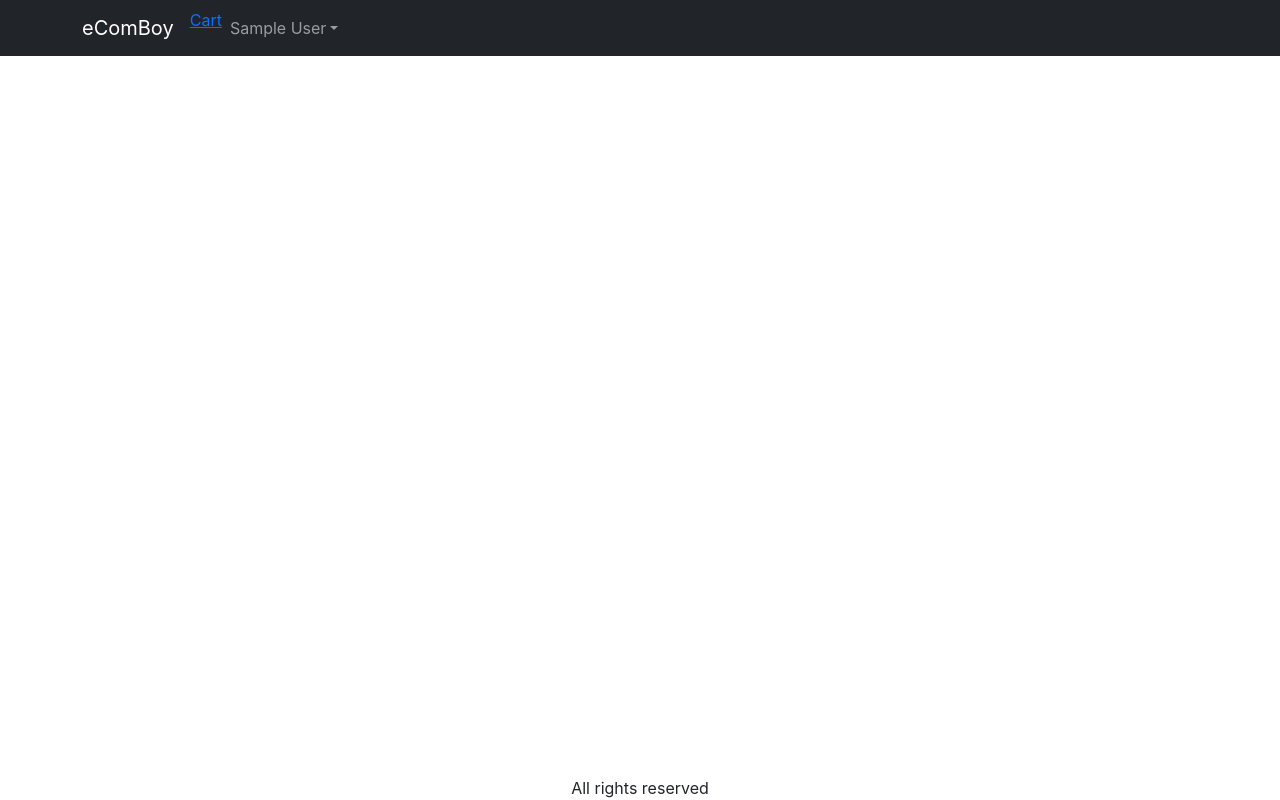
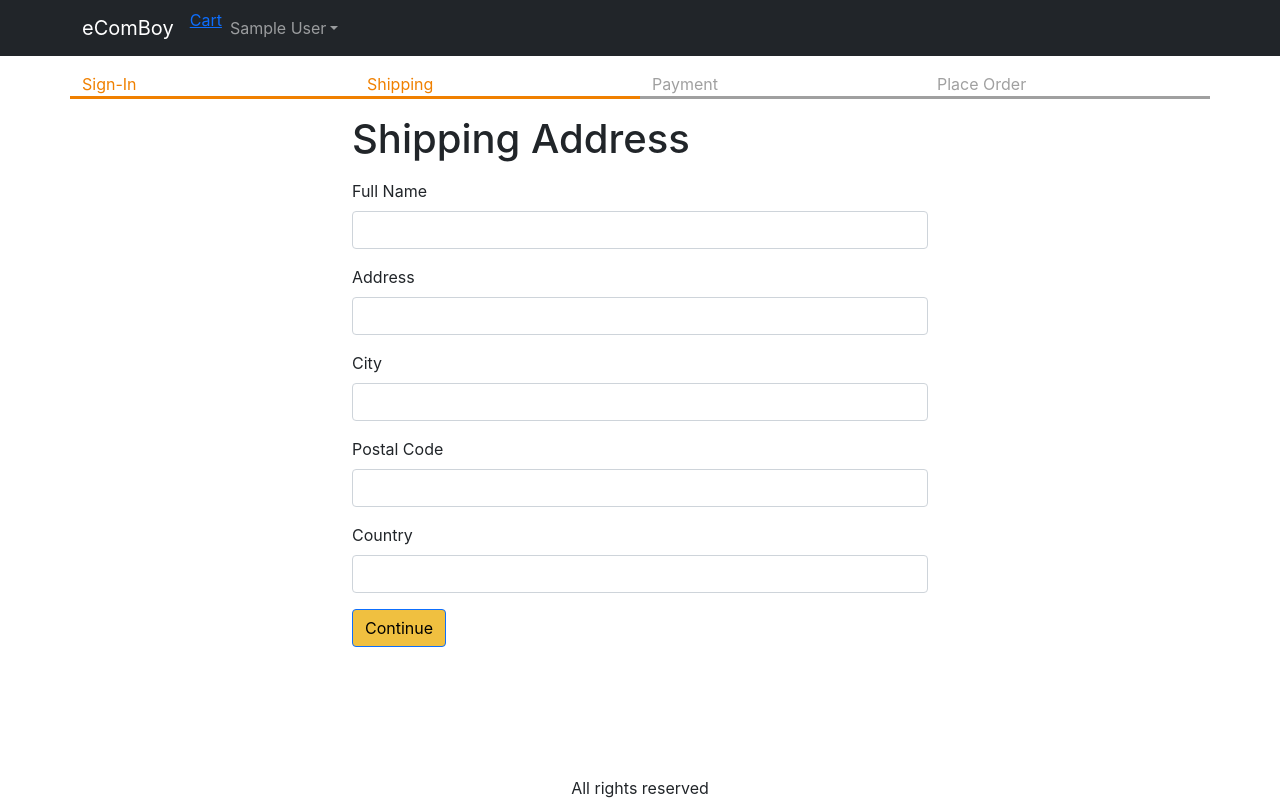
Before and after one commit to aditijain-11/eCom, a React (Create React App) app in the folder client/: page /shipping in a window 1280 px wide. Built offline with nearby package versions, Linux system fonts and the light colour scheme; sample sign-in values are in the browser's storage.

Commit message:
add shipping page

```diff
--- a/client/src/App.js
+++ b/client/src/App.js
@@ -13,6 +13,7 @@
 import { Store } from './Store';
 import CartScreen from './Screens/CartScreen';
 import SigninScreen from './Screens/SigninScreen';
+import ShippingAddressScreen from './Screens/ShippingAddressScreen';
 
 function App() {
   const { state, dispatch: ctxDispatch } = useContext(Store);
@@ -20,6 +21,7 @@
   const signoutHandler = () => {
     ctxDispatch({ type: 'USER_SIGNOUT' });
     localStorage.removeItem('userInfo');
+    localStorage.removeItem('shippingAddress');
   };
   return (
     <BrowserRouter>
@@ -72,6 +74,7 @@
               <Route path="/product/:slug" element={<ProductScreen />} />
               <Route path="/cart" element={<CartScreen />} />
               <Route path="/signin" element={<SigninScreen />} />
+              <Route path="/shipping" element={<ShippingAddressScreen />} />
               <Route path="/" element={<HomeScreen />} />
             </Routes>
           </Container>
--- /dev/null
+++ b/client/src/Screens/ShippingAddressScreen.js
@@ -0,0 +1,111 @@
+import React, { useContext, useEffect, useState } from 'react';
+import { Helmet } from 'react-helmet-async';
+import Form from 'react-bootstrap/Form';
+import Button from 'react-bootstrap/Button';
+import { useNavigate } from 'react-router-dom';
+import { Store } from '../Store';
+import CheckoutSteps from '../components/CheckoutSteps';
+
+export default function ShippingAddressScreen() {
+  const navigate = useNavigate();
+  const { state, dispatch: ctxDispatch } = useContext(Store);
+  const {
+    userInfo,
+    cart: { shippingAddress },
+  } = state;
+  const [fullName, setFullName] = useState(shippingAddress.fullName || '');
+  const [address, setAddress] = useState(shippingAddress.address || '');
+  const [city, setCity] = useState(shippingAddress.city || '');
+  const [postalCode, setPostalCode] = useState(
+    shippingAddress.postalCode || ''
+  );
+  useEffect(() => {
+    if (!userInfo) {
+      navigate('/signin?redirect=/shipping');
+    }
+  }, [userInfo, navigate]);
+  const [country, setCountry] = useState(shippingAddress.country || '');
+  const submitHandler = (e) => {
+    e.preventDefault();
+    ctxDispatch({
+      type: 'SAVE_SHIPPING_ADDRESS',
+      payload: {
+        fullName,
+        address,
+        city,
+        postalCode,
+        country,
+      },
+    });
+    localStorage.setItem(
+      'shippingAddress',
+      JSON.stringify({
+        fullName,
+        address,
+        city,
+        postalCode,
+        country,
+      })
+    );
+    navigate('/payment');
+  };
+  return (
+    <div>
+      <Helmet>
+        <title>Shipping Address</title>
+      </Helmet>
+
+      <CheckoutSteps step1 step2></CheckoutSteps>
+      <div className="container small-container">
+        <h1 className="my-3">Shipping Address</h1>
+        <Form onSubmit={submitHandler}>
+          <Form.Group className="mb-3" controlId="fullName">
+            <Form.Label>Full Name</Form.Label>
+            <Form.Control
+              value={fullName}
+              onChange={(e) => setFullName(e.target.value)}
+              required
+            />
+          </Form.Group>
+          <Form.Group className="mb-3" controlId="address">
+            <Form.Label>Address</Form.Label>
+            <Form.Control
+              value={address}
+              onChange={(e) => setAddress(e.target.value)}
+              required
+            />
+          </Form.Group>
+          <Form.Group className="mb-3" controlId="city">
+            <Form.Label>City</Form.Label>
+            <Form.Control
+              value={city}
+              onChange={(e) => setCity(e.target.value)}
+              required
+            />
+          </Form.Group>
+          <Form.Group className="mb-3" controlId="postalCode">
+            <Form.Label>Postal Code</Form.Label>
+            <Form.Control
+              value={postalCode}
+              onChange={(e) => setPostalCode(e.target.value)}
+              required
+            />
+          </Form.Group>
+          <Form.Group className="mb-3" controlId="country">
+            <Form.Label>Country</Form.Label>
+            <Form.Control
+              value={country}
+              onChange={(e) => setCountry(e.target.value)}
+              required
+            />
+          </Form.Group>
+          <div className="mb-3">
+            <Button variant="primary" type="submit">
+              Continue
+            </Button>
+          </div>
+        </Form>
+      </div>
+    </div>
+  );
+}
--- a/client/src/Store.js
+++ b/client/src/Store.js
@@ -5,6 +5,9 @@
     ? JSON.parse(localStorage.getItem('userInfo'))
     : null,
   cart: {
+    shippingAddress: localStorage.getItem('shippingAddress')
+      ? JSON.parse(localStorage.getItem('shippingAddress'))
+      : {},
     cartItems: localStorage.getItem('cartItems')
       ? JSON.parse(localStorage.getItem('cartItems'))
       : [],
@@ -34,7 +37,22 @@
     case 'USER_SIGNIN':
       return { ...state, userInfo: action.payload };
     case 'USER_SIGNOUT':
-      return { ...state, userInfo: null };
+      return {
+        ...state,
+        userInfo: null,
+        cart: {
+          cartItems: [],
+          shippingAddress: {},
+        },
+      };
+    case 'SAVE_SHIPPING_ADDRESS':
+      return {
+        ...state,
+        cart: {
+          ...state.cart,
+          shippingAddress: action.payload,
+        },
+      };
     default:
       return state;
   }
--- /dev/null
+++ b/client/src/components/CheckoutSteps.js
@@ -0,0 +1,14 @@
+import React from 'react';
+import Row from 'react-bootstrap/Row';
+import Col from 'react-bootstrap/Col';
+
+export default function CheckoutSteps(props) {
+  return (
+    <Row className="checkout-steps">
+      <Col className={props.step1 ? 'active' : ''}>Sign-In</Col>
+      <Col className={props.step2 ? 'active' : ''}>Shipping</Col>
+      <Col className={props.step3 ? 'active' : ''}>Payment</Col>
+      <Col className={props.step4 ? 'active' : ''}>Place Order</Col>
+    </Row>
+  );
+}
--- a/client/src/index.css
+++ b/client/src/index.css
@@ -46,3 +46,11 @@
 .small-container {
   max-width: 600px;
 }
+.checkout-steps > div {
+  border-bottom: 0.2rem solid #a0a0a0;
+  color: #a0a0a0;
+}
+.checkout-steps > div.active {
+  border-bottom: 0.2rem solid #f08000;
+  color: #f08000;
+}
```
